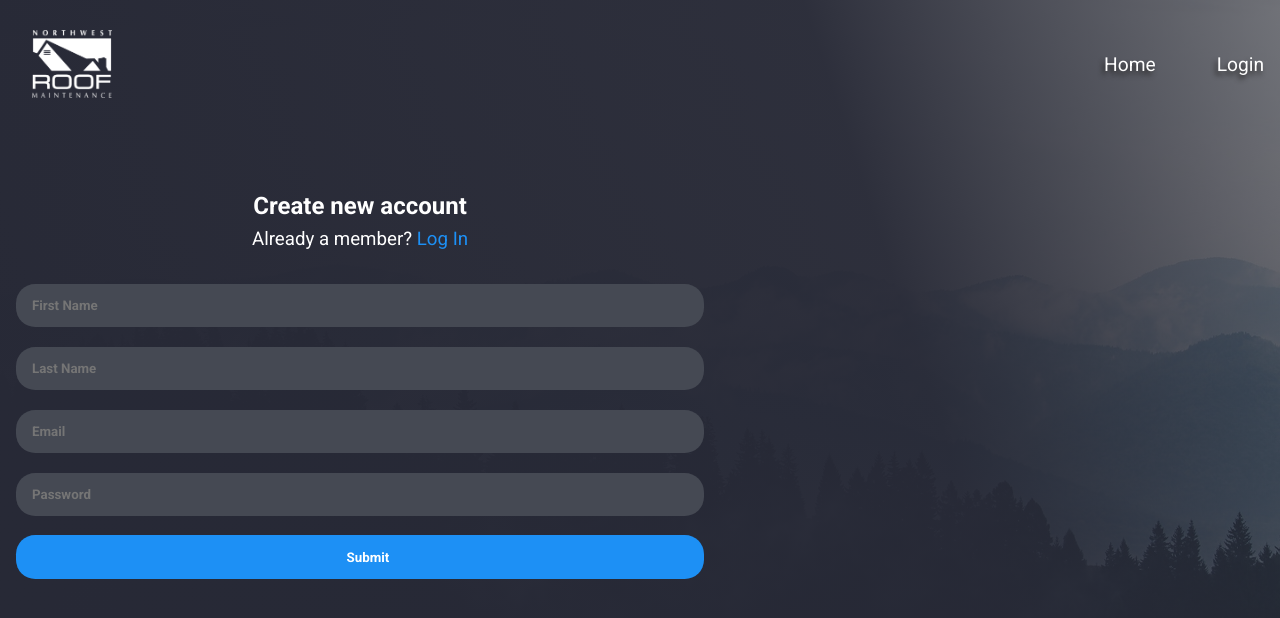
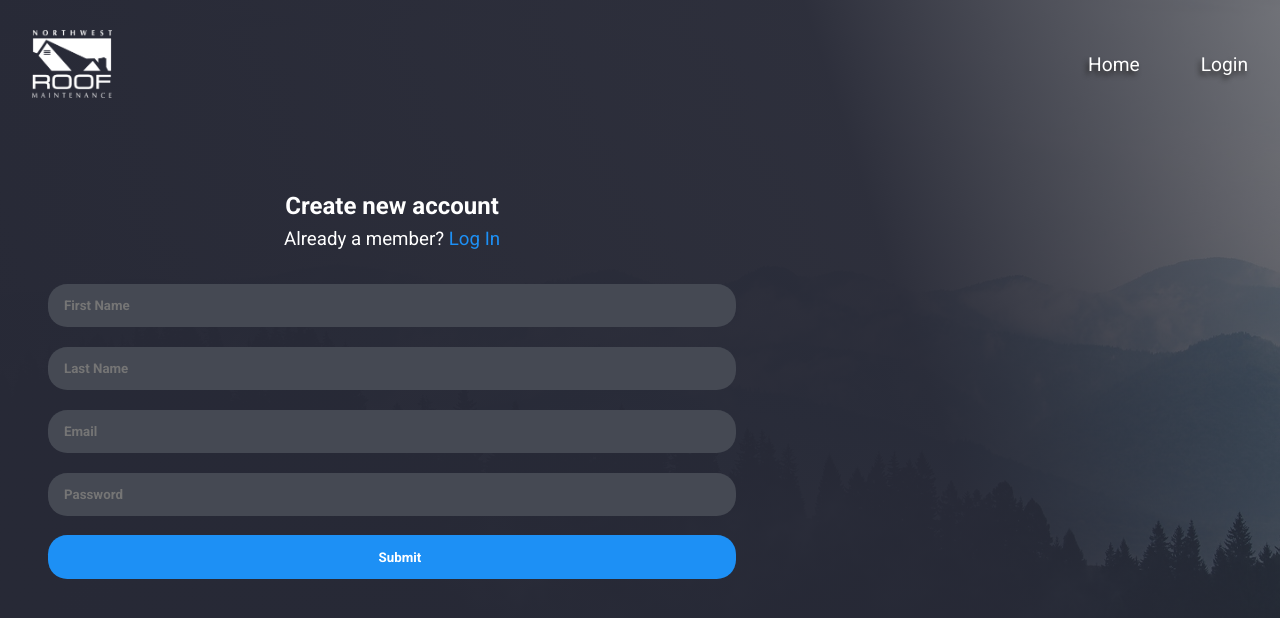
Before and after one commit to Johman197/nwrm-material-app, a plain HTML site: page index.html in a window 1280 px wide. Drawn offline with Linux system fonts and the light colour scheme.

Commit message:
Edited Sign-Up Page
Moved form-wrapper to the right and moved nav-menu in upper right-hand corner to the left for better visual appearance.

```diff
--- a/style.scss
+++ b/style.scss
@@ -187,6 +187,7 @@ header {
 
 @media (min-width: 481px){
   .menu-wrap{
+    margin-right: 1rem;
     .toggler{
       display: none;
     }
@@ -223,4 +224,14 @@ header {
       }
     }
   }
+
+  .form-wrapper{
+    margin-left: 2rem;
+  }
 }
+
+@media(max-width: 781px){
+  .form-wrapper{
+    margin-left: 0rem;
+  }
+}
```
Also changed, not shown: style.css, 1 other file.
